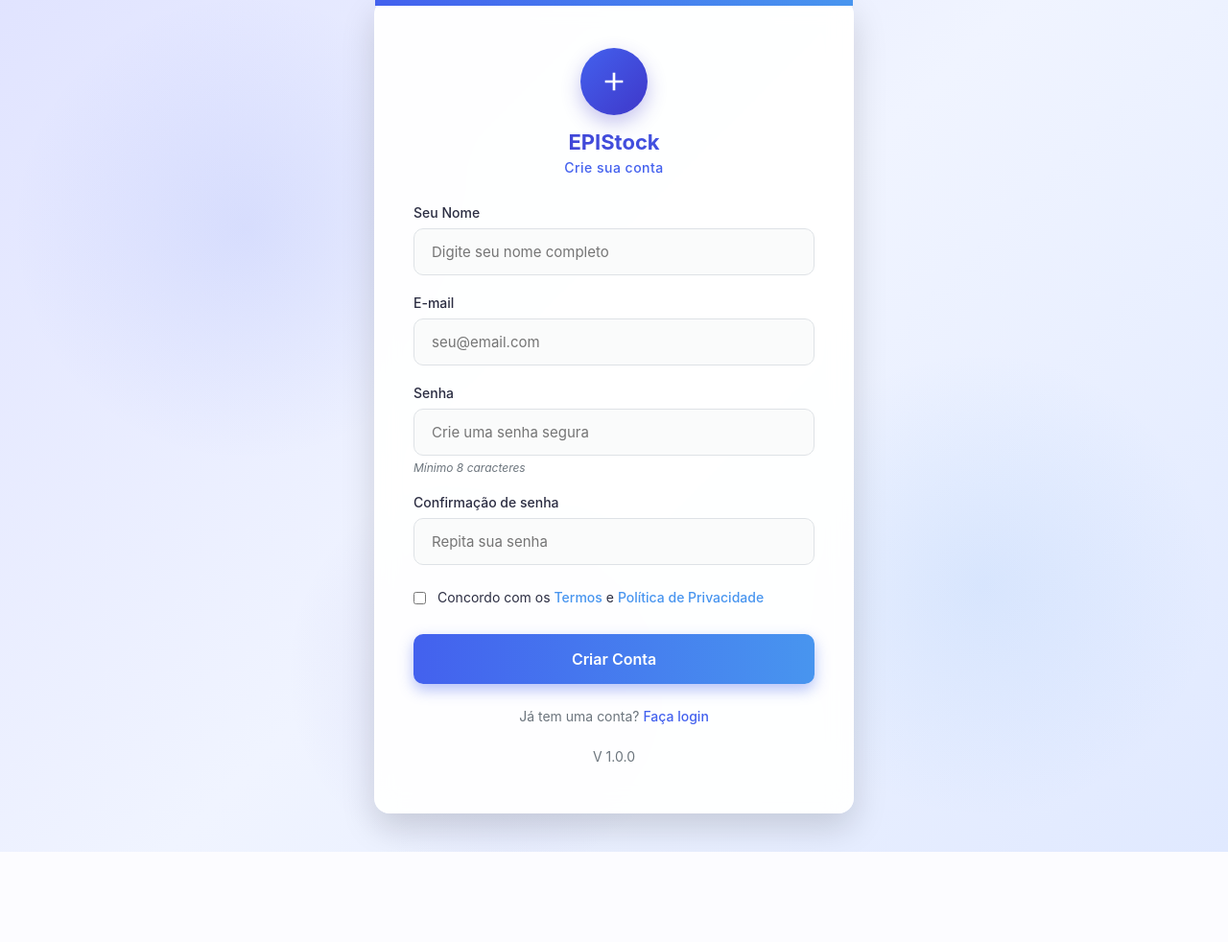
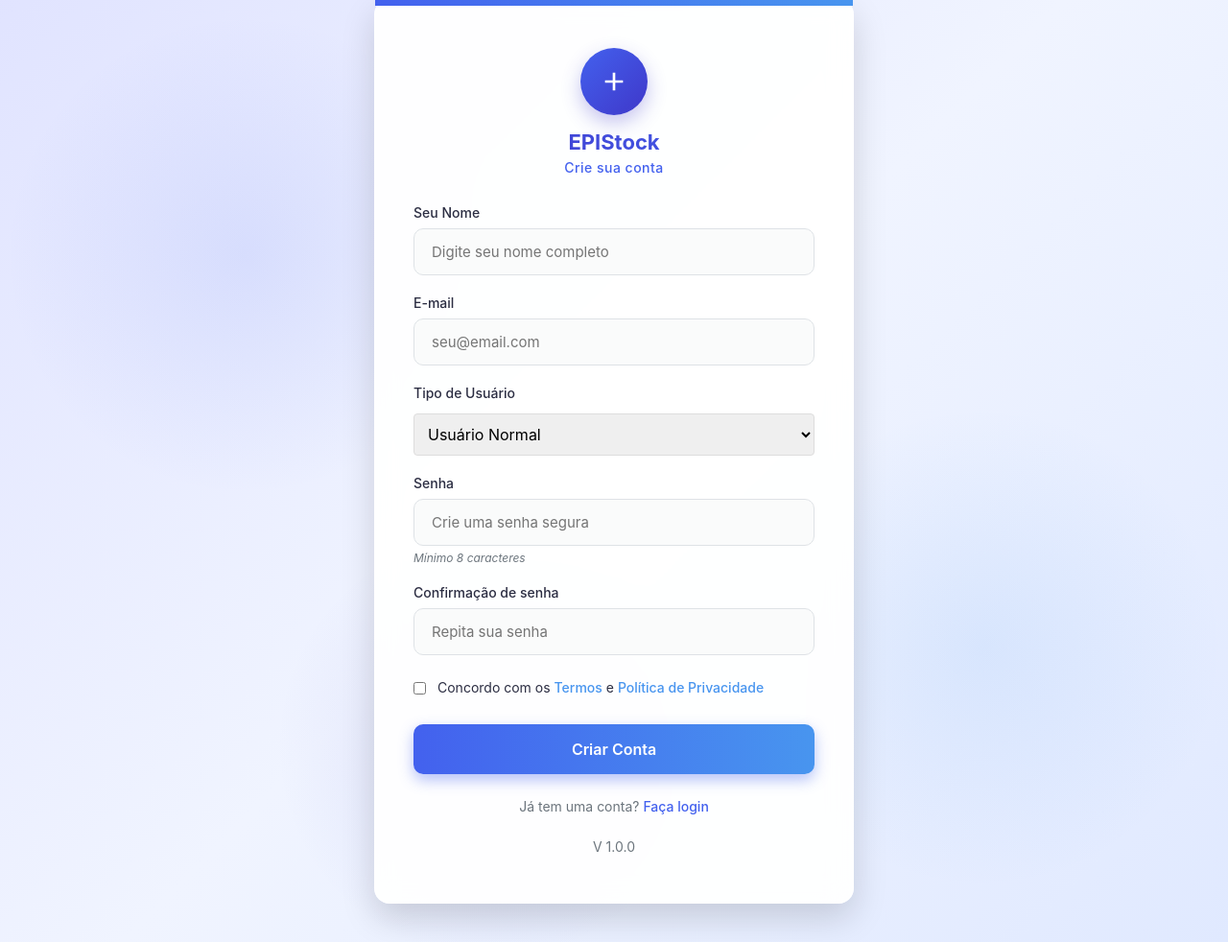
Before and after one commit to Graciel-Jacinto/EPIStock, a PHP site: page /cadastro.php in a window 1280 px wide. Shown: the part 41-1023 px from the top of the page at 96% size. Before the commit the page ends 929 px from the top, so only its background shows below. Run offline with PHP 8.4, Linux system fonts and the light colour scheme.

Commit message:
Tela de cadastro com BD

```diff
--- a/cadastro.php
+++ b/cadastro.php
@@ -23,6 +23,7 @@ if ($_SERVER['REQUEST_METHOD'] == 'POST') {
     $email = $conexao->real_escape_string($_POST['email']);
     $senha = $_POST['senha'];
     $confirmar_senha = $_POST['confirmar_senha'];
+    $tipo_usuario = $conexao->real_escape_string($_POST['tipo_usuario']);
     $termos = isset($_POST['termos']) ? true : false;
 
     // Validações básicas
@@ -47,6 +48,11 @@ if ($_SERVER['REQUEST_METHOD'] == 'POST') {
         $mensagens_erro['confirmar_senha'] = 'Senhas não coincidem';
     }
 
+    if (!in_array($tipo_usuario, ['admin', 'usuario'])) {
+        $erro = true;
+        $mensagens_erro['tipo_usuario'] = 'Tipo de usuário inválido';
+    }
+
     if (!$termos) {
         $erro = true;
         $mensagens_erro['termos'] = 'Você deve aceitar os termos';
@@ -64,7 +70,7 @@ if ($_SERVER['REQUEST_METHOD'] == 'POST') {
             $senha_hash = password_hash($senha, PASSWORD_DEFAULT);
 
             // Insere no banco de dados
-            $sql = "INSERT INTO usuarios (nome, email, senha) VALUES ('$nome', '$email', '$senha_hash')";
+            $sql = "INSERT INTO usuarios (nome, email, senha, tipo_usuario) VALUES ('$nome', '$email', '$senha_hash', '$tipo_usuario')";
 
             if ($conexao->query($sql) === TRUE) {
                 $_SESSION['cadastro_sucesso'] = true;
@@ -89,9 +95,16 @@ $conexao->close();
     <title>EPIStock - Cadastro</title>
     <link rel="stylesheet" href="CSS.css">
 
-    <!-- Seus estilos CSS aqui (mantidos iguais) -->
     <style>
         /* [Todo o seu CSS original permanece aqui] */
+        .form-group select {
+            width: 100%;
+            padding: 10px;
+            border: 1px solid #ddd;
+            border-radius: 4px;
+            font-size: 16px;
+            margin-top: 5px;
+        }
     </style>
 
 </head>
@@ -147,6 +160,17 @@ $conexao->close();
                     </div>
 
                     <div class="form-group">
+                        <label for="tipo_usuario">Tipo de Usuário</label>
+                        <select id="tipo_usuario" name="tipo_usuario" class="<?php echo !empty($mensagens_erro['tipo_usuario']) ? 'input-error' : ''; ?>" required>
+                            <option value="usuario" <?php echo (isset($_POST['tipo_usuario']) && $_POST['tipo_usuario'] == 'usuario') ? 'selected' : ''; ?>>Usuário Normal</option>
+                            <option value="admin" <?php echo (isset($_POST['tipo_usuario']) && $_POST['tipo_usuario'] == 'admin') ? 'selected' : ''; ?>>Administrador</option>
+                        </select>
+                        <?php if (!empty($mensagens_erro['tipo_usuario'])): ?>
+                            <span class="error-message" style="display: block;"><?php echo $mensagens_erro['tipo_usuario']; ?></span>
+                        <?php endif; ?>
+                    </div>
+
+                    <div class="form-group">
                         <label for="senha">Senha</label>
                         <input type="password" id="senha" name="senha" placeholder="Crie uma senha segura"
                                class="<?php echo !empty($mensagens_erro['senha']) ? 'input-error' : ''; ?>" required>
@@ -191,6 +215,9 @@ $conexao->close();
             const nome = document.getElementById('nome');
             if (nome.value.trim().length < 3) {
                 valid = false;
+                nome.classList.add('input-error');
+            } else {
+                nome.classList.remove('input-error');
             }
 
             // Validação do email
@@ -198,24 +225,45 @@ $conexao->close();
             const emailRegex = /^[^\s@]+@[^\s@]+\.[^\s@]+$/;
             if (!emailRegex.test(email.value)) {
                 valid = false;
+                email.classList.add('input-error');
+            } else {
+                email.classList.remove('input-error');
+            }
+
+            // Validação do tipo de usuário
+            const tipoUsuario = document.getElementById('tipo_usuario');
+            if (tipoUsuario.value !== 'admin' && tipoUsuario.value !== 'usuario') {
+                valid = false;
+                tipoUsuario.classList.add('input-error');
+            } else {
+                tipoUsuario.classList.remove('input-error');
             }
 
             // Validação da senha
             const senha = document.getElementById('senha');
             if (senha.value.length < 8) {
                 valid = false;
+                senha.classList.add('input-error');
+            } else {
+                senha.classList.remove('input-error');
             }
 
             // Validação da confirmação de senha
             const confirmarSenha = document.getElementById('confirmar-senha');
             if (senha.value !== confirmarSenha.value) {
                 valid = false;
+                confirmarSenha.classList.add('input-error');
+            } else {
+                confirmarSenha.classList.remove('input-error');
             }
 
             // Validação dos termos
             const termos = document.getElementById('termos');
             if (!termos.checked) {
                 valid = false;
+                termos.classList.add('input-error');
+            } else {
+                termos.classList.remove('input-error');
             }
 
             if (!valid) {
```
Also changed, not shown: validar_login.php (+16 -12 lines).
